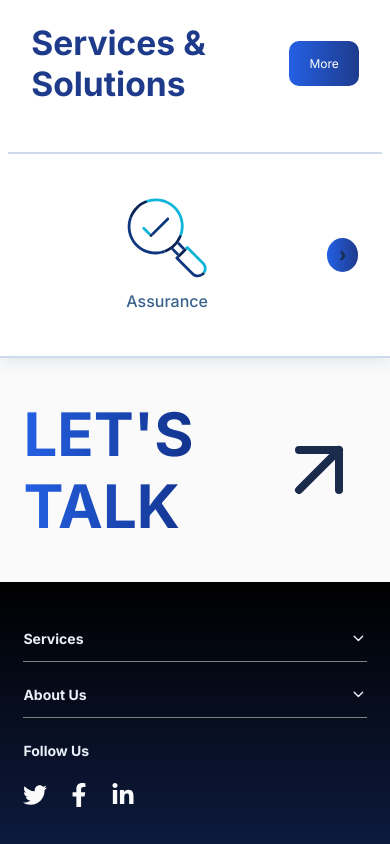
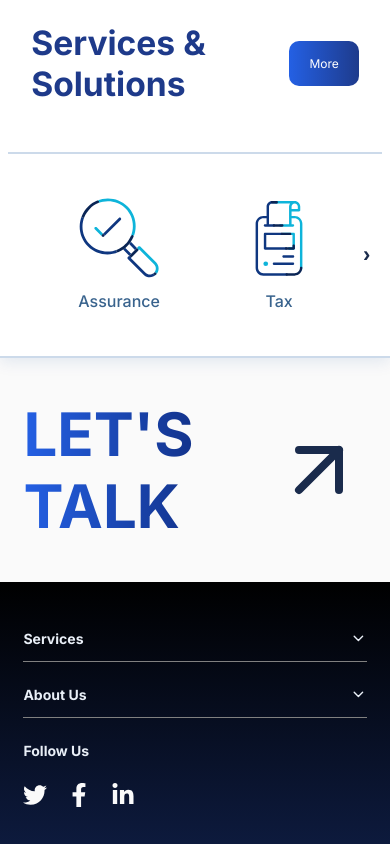
Before and after one commit to Muhammadsuleman31/axs-bridge, a Next.js app: page / in a window 390 px wide. Shown: the part 1062-1906 px from the top of the page. Built offline with nearby package versions, Linux system fonts and the light colour scheme.

Commit message:
slider fixing try 2

```diff
--- a/app/component/InfiniteSlider.module.css
+++ b/app/component/InfiniteSlider.module.css
@@ -7,6 +7,9 @@
   box-sizing: border-box;
 }
 
+
+
+
 .sliderViewport {
   overflow: hidden;
   flex: 1;
@@ -15,8 +18,6 @@
 .sliderTrack {
   display: flex;
   transition: transform 0.5s ease-in-out;
-  margin-top: 2rem;
-  margin-bottom: 2rem;
 }
 
 .slide {
@@ -24,12 +25,25 @@
   margin: 0 30px;
   flex-shrink: 0;
   text-align: center;
+  white-space: normal;
   cursor: pointer;
+}
+
+.sliderTrack{
+    margin-top: 2rem;
+    margin-bottom: 2rem;
+
+}
+
+.slide {
   transition: transform 0.3s ease, box-shadow 0.3s ease;
+
 }
+
 
 .slide:hover {
   transform: scale(1.05);
+
 }
 
 .slide img {
@@ -45,9 +59,9 @@
   text-decoration: none;
   font-size: 20px;
   line-height: 1.3;
+  word-wrap: break-word;
 }
 
-/* Arrows */
 .arrow {
   background-color: #1A2B4C;
   border: none;
@@ -70,7 +84,7 @@
   cursor: not-allowed;
 }
 
-/* Mobile adjustments */
+/* Responsive: Mobile */
 @media (max-width: 768px) {
   .slide {
     min-width: 140px;
@@ -86,8 +100,10 @@
     font-size: 16px;
   }
 
+  /* Minimal arrows on mobile */
   .arrow {
       background-color: transparent !important;
+      background: transparent !important;
       border: none;
       box-shadow: none !important;
   color: #1A2B4C;
@@ -95,6 +111,8 @@
   padding: 4px 12px;
   cursor: pointer;
   border-radius: 50%;
+  margin: 0 0;
+  transition: background 0.3s;
 }
 
 .arrow:hover:not(:disabled) {
```
Lines whose indentation alone changed are shown as unchanged.
